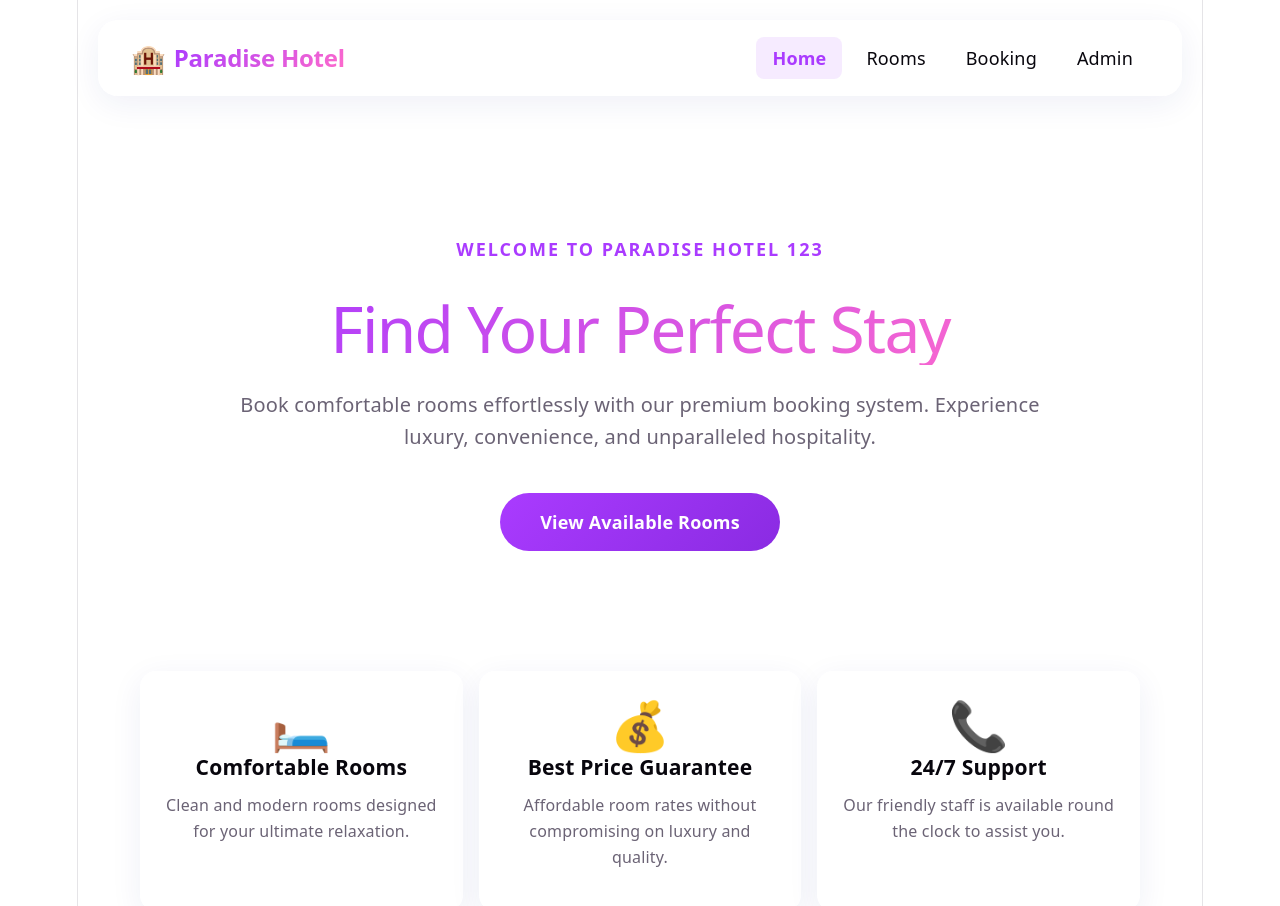
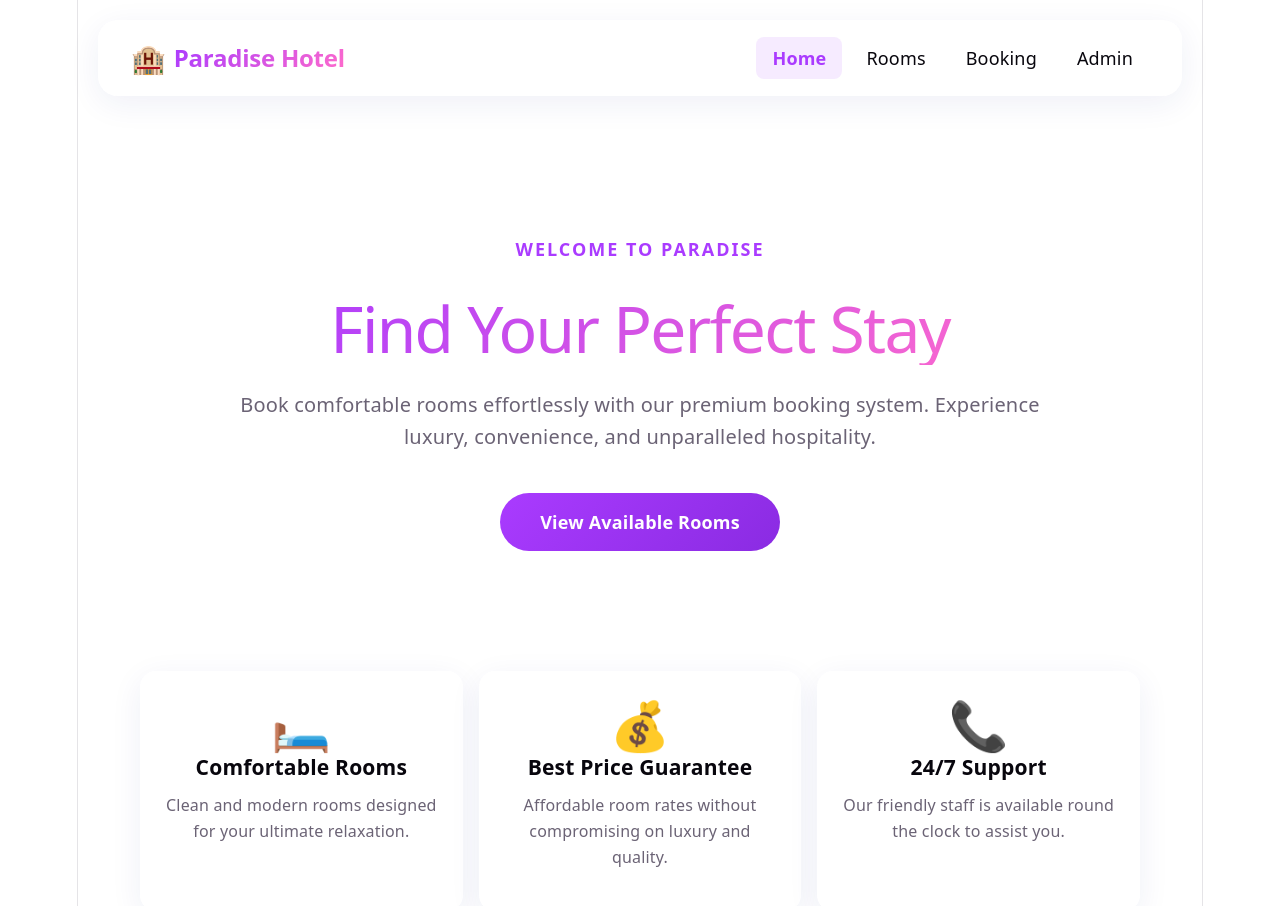
Before and after one commit to Lashandhananjaya/Hotel-Booking-System-DevOps, a React app in the folder frontend/: page / in a window 1280 px wide. Shown: the top 906 px of the page. Built offline with nearby package versions, Linux system fonts and the light colour scheme; the HTML template or start-up script is replaced by a standard one.

Commit message:
feat: create Home page component with hero section and features overview

```diff
--- a/frontend/src/pages/Home.jsx
+++ b/frontend/src/pages/Home.jsx
@@ -6,7 +6,7 @@ function Home() {
       <section style={{ textAlign: "center", padding: "80px 20px" }}>
         <div style={{ maxWidth: "800px", margin: "0 auto" }}>
           <p style={{ color: "var(--accent)", fontWeight: "600", textTransform: "uppercase", letterSpacing: "2px", marginBottom: "16px" }}>
-            Welcome to Paradise Hotel 123
+            Welcome to Paradise
           </p>
 
           <h1 className="gradient-text" style={{ fontSize: "64px", marginBottom: "24px", lineHeight: "1.1" }}>
```
